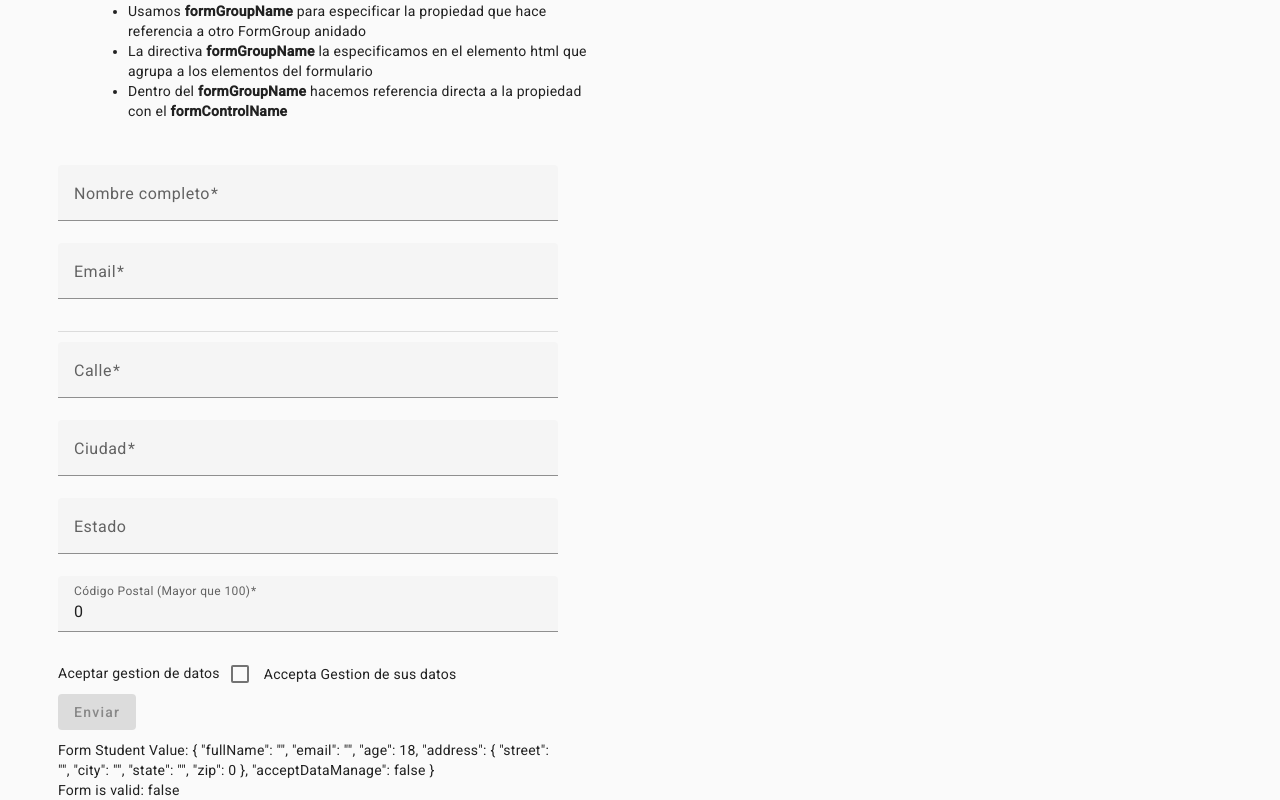
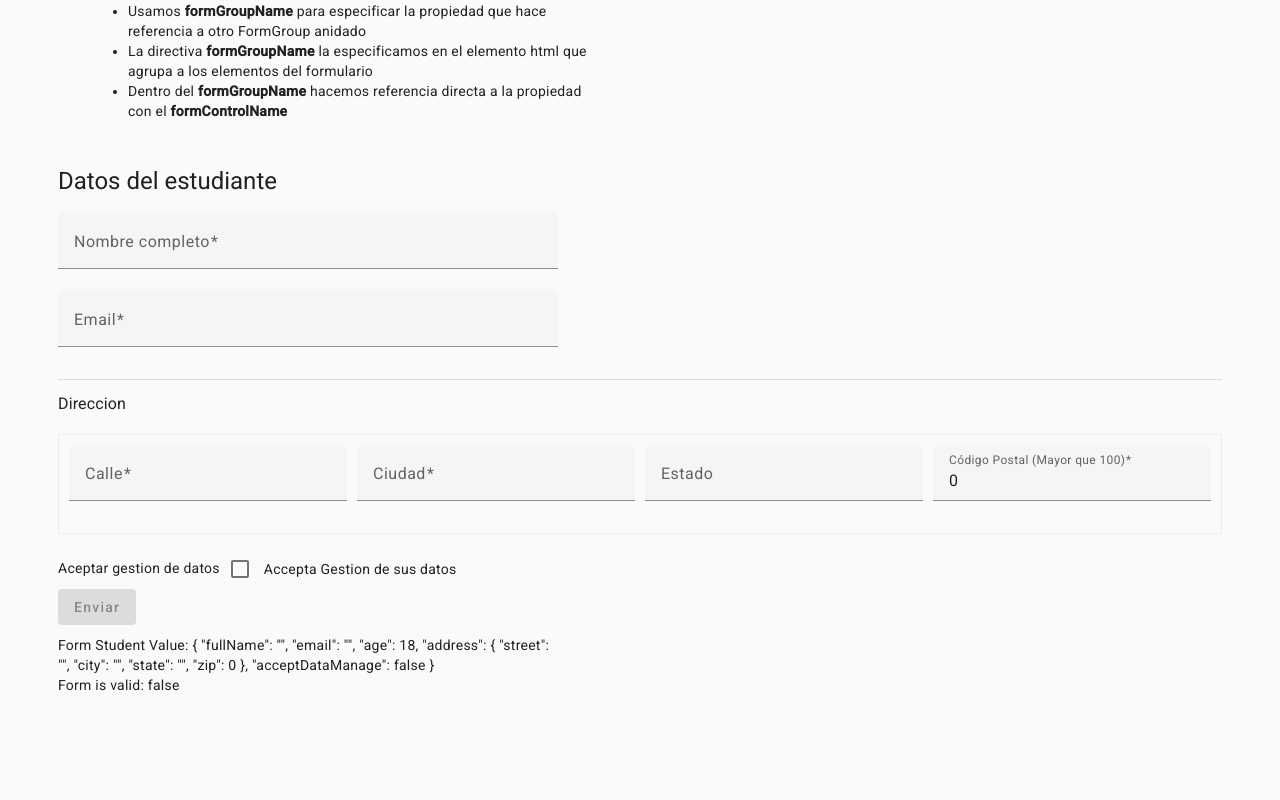
Before and after one commit to EscuelaIt/Ejemplos-Curso-Avanzado-de-Angular, an Angular app: page /react-form-3 in a window 1280 px wide. Shown: the part 505-1305 px from the top of the page. After the commit the page ends 1200 px from the top, so only its background shows below. Built offline with nearby package versions, Linux system fonts and the light colour scheme.

Commit message:
Refactorized

```diff
--- a/src/app/forms/reactive-form3/reactive-form3.component.html
+++ b/src/app/forms/reactive-form3/reactive-form3.component.html
@@ -16,10 +16,11 @@
     </li>
   </ul>
 </div>
-<div class="example-form">
+<div>
+  <h1>Datos del estudiante</h1>
   <form [formGroup]="studentForm" (ngSubmit)="onSubmit()">
     <div>
-      <div class="margin-b-10">
+      <div class="margin-b-10 example-form">
         <mat-form-field appearance="fill">
           <mat-label>Nombre completo</mat-label>
           <input
@@ -37,7 +38,11 @@
         <mat-divider></mat-divider>
       </div>
       <div formGroupName="address">
-        <mat-form-field appearance="fill">
+        <div class="example-full-width">
+          <h3>Direccion</h3>
+        </div>
+        <div class="address-group">
+          <mat-form-field>
             <mat-label>Calle</mat-label>
             <input
               matInput
@@ -79,6 +84,7 @@
             />
           </mat-form-field>
         </div>
+      </div>
       <div>
         <mat-label>Aceptar gestion de datos</mat-label>
         <mat-checkbox formControlName="acceptDataManage"
--- a/src/styles.css
+++ b/src/styles.css
@@ -33,6 +33,14 @@ mat-form-field {
   width: 100%;
 }
 
+.address-group {
+  border: 1px solid #eee;
+  padding: 10px;
+  margin-bottom: 15px;
+  display: flex;
+  gap: 10px;
+}
+
 .padding-10 {
   padding: 10px;
 }
```
Lines whose indentation alone changed are shown as unchanged.
